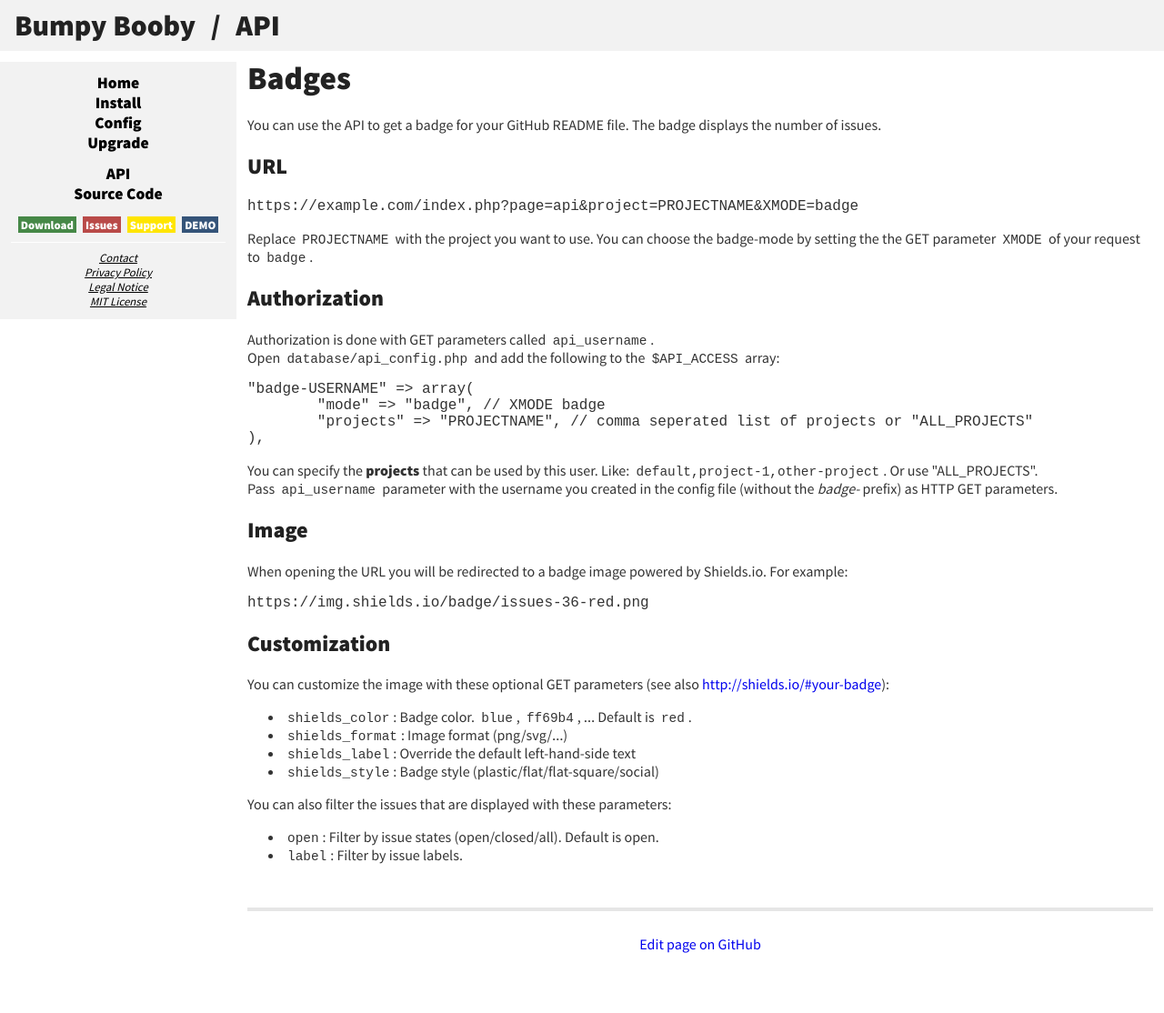
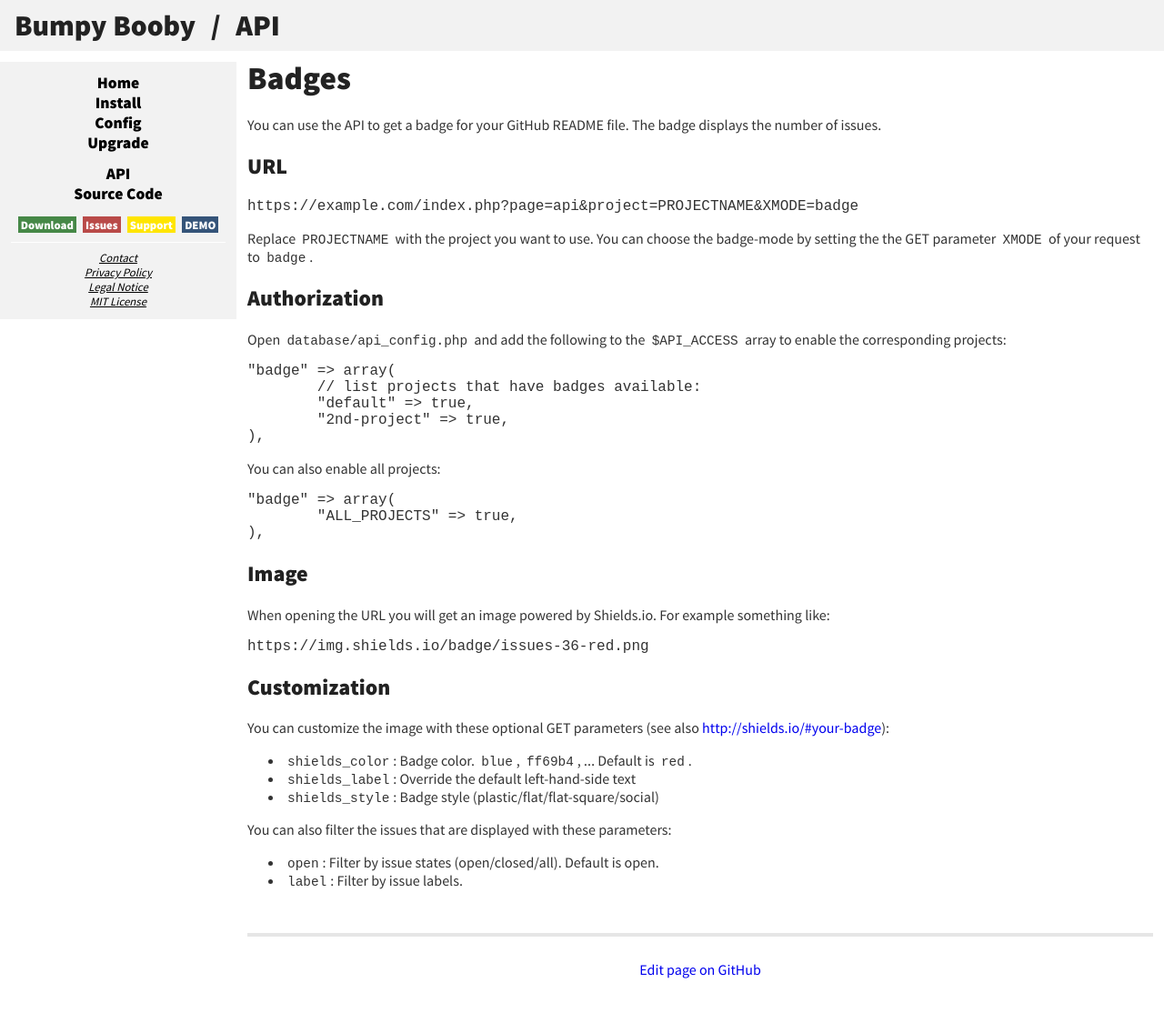
Before and after one commit to bugtrackr/bugtrackr.github.io, a Jekyll site: the page built from api/badges.html, in a window 1280 px wide. Shown: the whole page at 91% size. Built offline with Jekyll 4.4.1, drawn with Linux system fonts in a browser that asks for light colours; before the commit the page ends 1086 px from its top, so only the background shows below that.

Commit message:
New badge API

```diff
--- a/api/badges.html
+++ b/api/badges.html
@@ -22,24 +22,27 @@ https://example.com/index.php?page=api&amp;project=PROJECTNAME&amp;XMODE=badge
 
 <h2 id="authorization">Authorization</h2>
 
-<p>Authorization is done with GET parameters called <code>api_username</code>.</p>
-
-<p>Open <code>database/api_config.php</code> and add the following to the <code>$API_ACCESS</code> array:</p>
+<p>Open <code>database/api_config.php</code> and add the following to the <code>$API_ACCESS</code> array to enable the corresponding projects:</p>
 
 <pre class="prettyprint lang=php">
-"badge-USERNAME" =&gt; array(
-	"mode" =&gt; "badge", // XMODE badge
-	"projects" =&gt; "PROJECTNAME", // comma seperated list of projects or "ALL_PROJECTS"
+"badge" =&gt; array(
+	// list projects that have badges available:
+	"default" =&gt; true,
+	"2nd-project" =&gt; true,
 ),
 </pre>
 
-<p>You can specify the <strong>projects</strong> that can be used by this user. Like: <code>default,project-1,other-project</code>. Or use "ALL_PROJECTS".</p>
+<p>You can also enable all projects:</p>
 
-<p>Pass <code>api_username</code> parameter with the username you created in the config file (without the <em>badge-</em> prefix) as HTTP GET parameters.</p>
+<pre class="prettyprint lang=php">
+"badge" =&gt; array(
+	"ALL_PROJECTS" =&gt; true,
+),
+</pre>
 
 <h2 id="image">Image</h2>
 
-<p>When opening the URL you will be redirected to a badge image powered by Shields.io. For example:</p>
+<p>When opening the URL you will get an image powered by Shields.io. For example something like:</p>
 
 <pre class="prettyprint">
 https://img.shields.io/badge/issues-36-red.png
@@ -50,7 +53,6 @@ https://img.shields.io/badge/issues-36-red.png
 <p>You can customize the image with these optional GET parameters (see also <a href="http://shields.io/#your-badge">http://shields.io/#your-badge</a>):
 <ul>
 	<li><code>shields_color</code>: Badge color. <code>blue</code>, <code>ff69b4</code>, … Default is <code>red</code>.</li>
-	<li><code>shields_format</code>: Image format (png/svg/…)</li>
 	<li><code>shields_label</code>: Override the default left-hand-side text</li>
 	<li><code>shields_style</code>: Badge style (plastic/flat/flat-square/social)</li>
 </ul></p>
```
